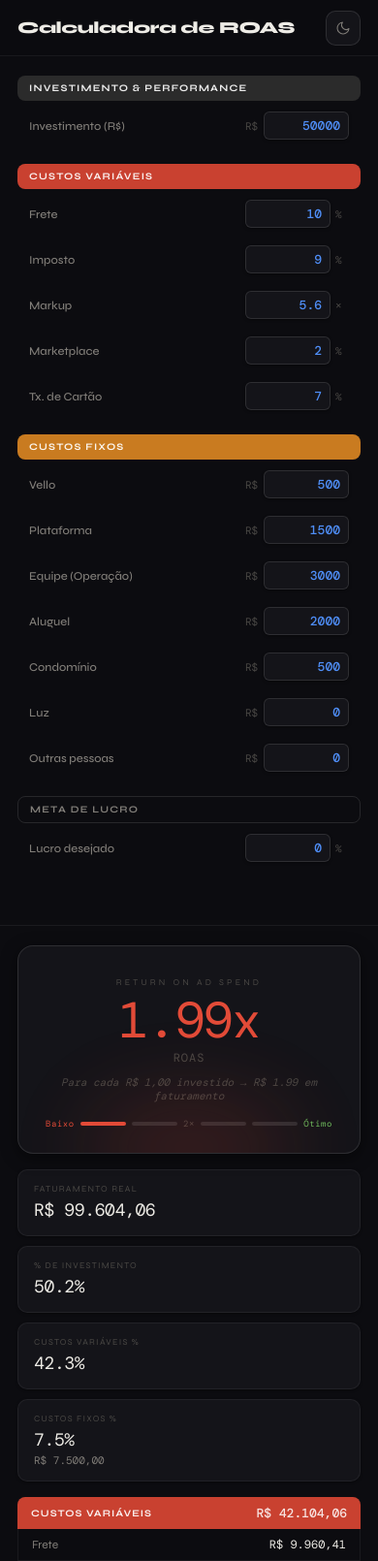
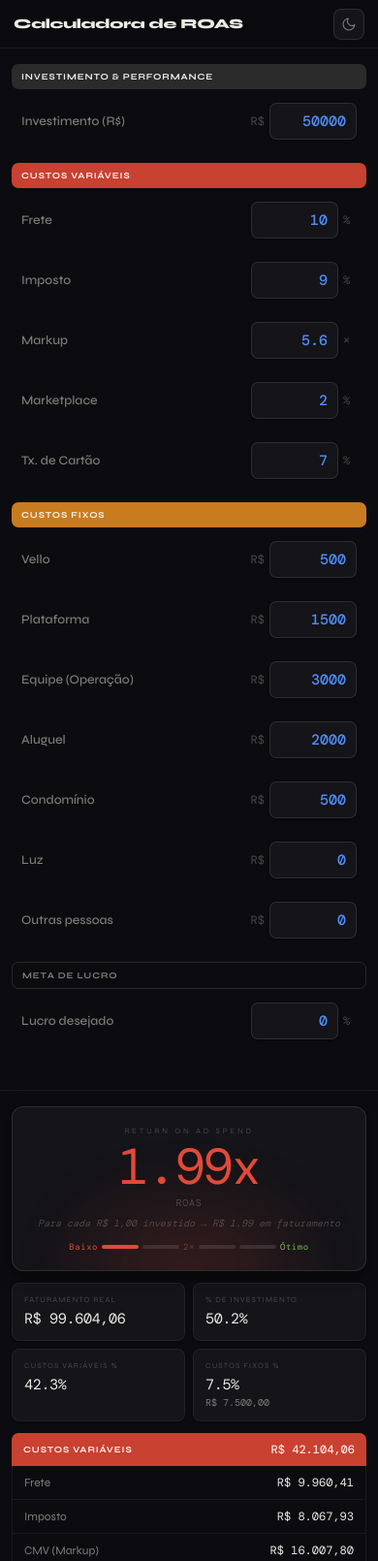
Before and after one commit to fabiolima10/calculadora-roas, a plain HTML site: page index.html in a window 390 px wide. Shown: the top 1610 px of the page at 97% size. Drawn offline with nearby package versions, Linux system fonts and the light colour scheme; a web font is replaced by a local one.

Commit message:
Add files via upload

```diff
--- a/index.html
+++ b/index.html
@@ -627,26 +627,128 @@
     .c-muted  { color: var(--text-muted) !important; }
 
     /* ═══════════════════════════════════════════
-       RESPONSIVE
+       RESPONSIVE — TABLET (≤ 860px)
     ═══════════════════════════════════════════ */
     @media (max-width: 860px) {
+      /* Layout: empilha em coluna única */
       .app-body {
         grid-template-columns: 1fr;
         height: auto;
       }
+
       .inputs-panel {
         border-right: none;
         border-bottom: 1px solid var(--border);
+        padding: 20px 16px 32px;
       }
-      .app-header { padding: 0 18px; }
-      .header-hint { display: none; }
-      .inputs-panel, .results-panel { padding: 20px 18px 40px; }
-      .roas-number { font-size: 52px; }
+
+      .results-panel {
+        padding: 20px 16px 40px;
+      }
+
+      /* Header compacto */
+      .app-header {
+        padding: 0 16px;
+        height: 52px;
+      }
+
+      .header-title { font-size: 15px; }
+      .header-hint  { display: none; }
+
+      /* ROAS hero menor */
+      .roas-number { font-size: 54px; }
+      .roas-hero   { padding: 24px 20px 20px; }
+
+      /* Inputs: área de toque maior */
+      .inp-row { padding: 11px 10px; }
+      input[type="number"] { width: 84px; padding: 7px 8px; font-size: 14px; }
     }
 
-    @media (max-width: 480px) {
-      .metrics-grid { grid-template-columns: 1fr; }
-      .ebitda-card { flex-direction: column; align-items: flex-start; gap: 12px; }
+    /* ═══════════════════════════════════════════
+       RESPONSIVE — MOBILE (≤ 540px)
+    ═══════════════════════════════════════════ */
+    @media (max-width: 540px) {
+      /* Header */
+      .app-header  { height: 50px; padding: 0 14px; }
+      .header-title { font-size: 14px; letter-spacing: -.02em; }
+      .theme-toggle { width: 32px; height: 32px; border-radius: 8px; }
+
+      /* Painéis */
+      .inputs-panel  { padding: 16px 12px 28px; }
+      .results-panel { padding: 16px 12px 36px; }
+
+      /* ROAS hero */
+      .roas-hero      { padding: 20px 16px 18px; border-radius: 12px; margin-bottom: 12px; }
+      .roas-number    { font-size: 52px; }
+      .roas-eyebrow   { font-size: 8px; margin-bottom: 6px; }
+      .roas-unit      { font-size: 10px; }
+      .roas-tagline   { font-size: 10px; margin-top: 8px; }
+      .roas-gauge     { margin-top: 12px; gap: 4px; }
+      .gauge-pip      { max-width: 38px; }
+
+      /* Grid de métricas: 2 colunas no mobile */
+      .metrics-grid {
+        grid-template-columns: 1fr 1fr;
+        gap: 8px;
+        margin-bottom: 12px;
+      }
+      .metric-card    { padding: 12px 12px; border-radius: 8px; }
+      .metric-label   { font-size: 8px; }
+      .metric-value   { font-size: 15px; }
+      .metric-sub     { font-size: 10px; }
+
+      /* Seções de input */
+      .inp-section        { margin-bottom: 12px; }
+      .inp-section-header { padding: 8px 10px; border-radius: 7px; }
+      .inp-section-title  { font-size: 9px; letter-spacing: .1em; }
+
+      /* Linhas de input: toque fácil */
+      .inp-row   { padding: 12px 10px; border-radius: 6px; }
+      .inp-label { font-size: 13px; }
+      .inp-affix { font-size: 12px; }
+
+      input[type="number"] {
+        width: 90px;
+        padding: 8px 10px;
+        font-size: 15px;
+        border-radius: 7px;
+      }
+
+      /* Seções de resultado */
+      .result-section         { margin-bottom: 10px; }
+      .result-section-head    { padding: 9px 12px; border-radius: 7px 7px 0 0; }
+      .rsh-title              { font-size: 9px; }
+      .rsh-total              { font-size: 12px; }
+      .result-row             { padding: 9px 12px; }
+      .result-row-label       { font-size: 12px; }
+      .result-row-value       { font-size: 12px; }
+
+      /* Margem de contribuição */
+      .contrib-card  { padding: 14px 12px; border-radius: 8px; margin-bottom: 10px; }
+      .contrib-value { font-size: 20px; }
+      .contrib-pct   { font-size: 11px; }
+
+      /* Lucro (EBITDA card) */
+      .ebitda-card {
+        flex-direction: column;
+        align-items: flex-start;
+        gap: 10px;
+        padding: 16px 14px;
+        border-radius: 10px;
+      }
+      .ebitda-brl { font-size: 22px; }
+      .ebitda-pct { font-size: 13px; }
+      .ebitda-label { font-size: 9px; }
+    }
+
+    /* ═══════════════════════════════════════════
+       RESPONSIVE — MOBILE PEQUENO (≤ 375px)
+    ═══════════════════════════════════════════ */
+    @media (max-width: 375px) {
+      .roas-number { font-size: 44px; }
+      .metrics-grid { gap: 6px; }
+      .metric-value { font-size: 14px; }
+      input[type="number"] { width: 80px; font-size: 14px; }
     }
   </style>
 </head>
```
